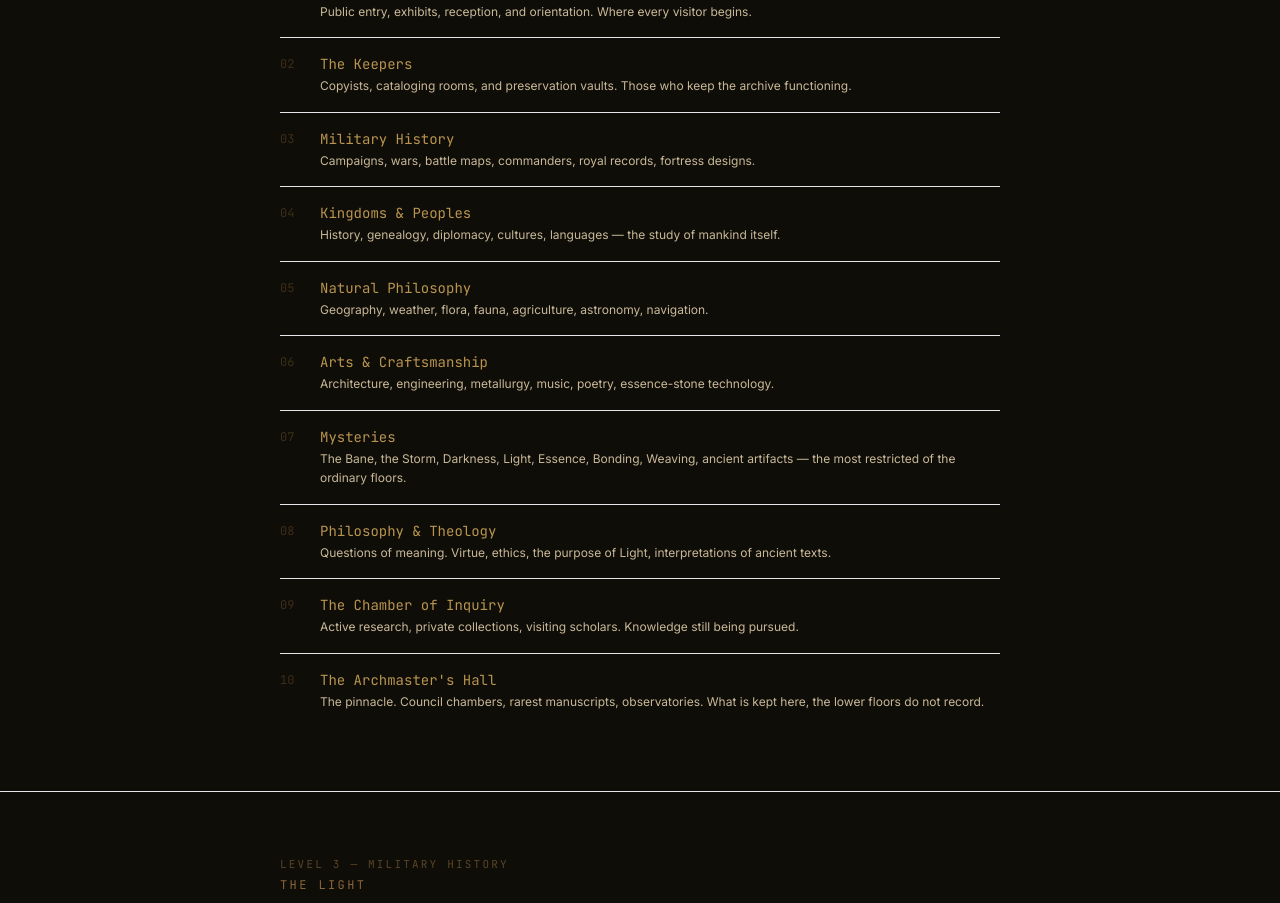
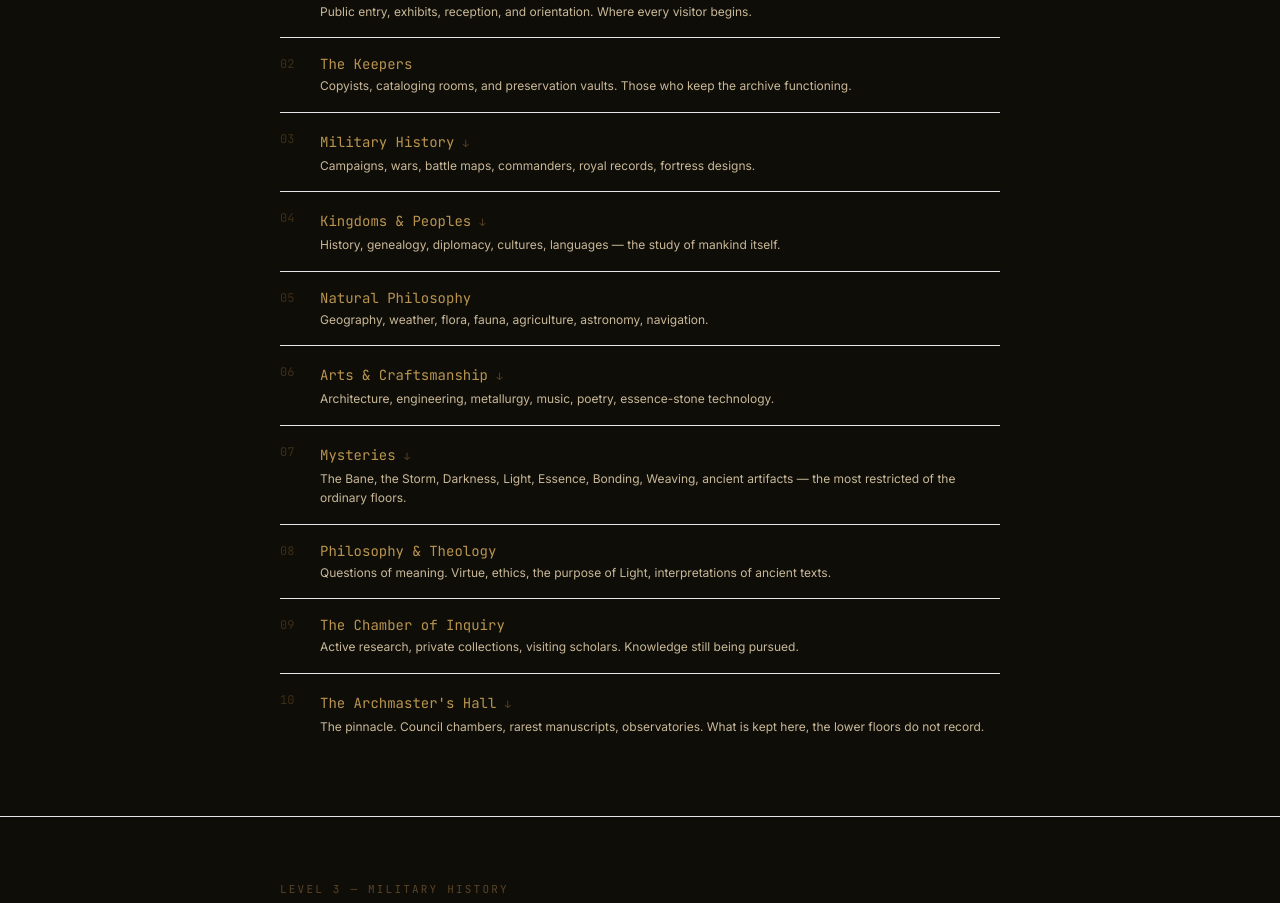
Before and after one commit to naurm/darkland-saga-website, a Next.js app: page /world-of-eadrom in a window 1280 px wide. Shown: the part 780-1683 px from the top of the page. Built offline with nearby package versions, Linux system fonts and the light colour scheme.

Commit message:
Add section IDs and make floor overview rows clickable for content-bearing levels (3, 4, 6, 7, 10). Hover highlight + down-arrow indicator on linked floors.

```diff
--- a/app/world-of-eadrom/page.tsx
+++ b/app/world-of-eadrom/page.tsx
@@ -3,14 +3,14 @@ import Link from "next/link"
 const floors = [
   { level: 1, name: "The Threshold", desc: "Public entry, exhibits, reception, and orientation. Where every visitor begins." },
   { level: 2, name: "The Keepers", desc: "Copyists, cataloging rooms, and preservation vaults. Those who keep the archive functioning." },
-  { level: 3, name: "Military History", desc: "Campaigns, wars, battle maps, commanders, royal records, fortress designs." },
-  { level: 4, name: "Kingdoms & Peoples", desc: "History, genealogy, diplomacy, cultures, languages — the study of mankind itself." },
+  { level: 3, name: "Military History", desc: "Campaigns, wars, battle maps, commanders, royal records, fortress designs.", href: "#the-pillar" },
+  { level: 4, name: "Kingdoms & Peoples", desc: "History, genealogy, diplomacy, cultures, languages — the study of mankind itself.", href: "#four-nations" },
   { level: 5, name: "Natural Philosophy", desc: "Geography, weather, flora, fauna, agriculture, astronomy, navigation." },
-  { level: 6, name: "Arts & Craftsmanship", desc: "Architecture, engineering, metallurgy, music, poetry, essence-stone technology." },
-  { level: 7, name: "Mysteries", desc: "The Bane, the Storm, Darkness, Light, Essence, Bonding, Weaving, ancient artifacts — the most restricted of the ordinary floors." },
+  { level: 6, name: "Arts & Craftsmanship", desc: "Architecture, engineering, metallurgy, music, poetry, essence-stone technology.", href: "#essence-magic" },
+  { level: 7, name: "Mysteries", desc: "The Bane, the Storm, Darkness, Light, Essence, Bonding, Weaving, ancient artifacts — the most restricted of the ordinary floors.", href: "#storm-bane" },
   { level: 8, name: "Philosophy & Theology", desc: "Questions of meaning. Virtue, ethics, the purpose of Light, interpretations of ancient texts." },
   { level: 9, name: "The Chamber of Inquiry", desc: "Active research, private collections, visiting scholars. Knowledge still being pursued." },
-  { level: 10, name: "The Archmaster's Hall", desc: "The pinnacle. Council chambers, rarest manuscripts, observatories. What is kept here, the lower floors do not record." },
+  { level: 10, name: "The Archmaster's Hall", desc: "The pinnacle. Council chambers, rarest manuscripts, observatories. What is kept here, the lower floors do not record.", href: "#archmasters-hall" },
 ]
 
 export default function WorldOfEadromPage() {
@@ -61,7 +61,13 @@ export default function WorldOfEadromPage() {
                   {String(floor.level).padStart(2, "0")}
                 </span>
                 <div>
-                  <p className="font-mono text-sm text-ember-400">{floor.name}</p>
+                  {floor.href ? (
+                    <a href={floor.href} className="font-mono text-sm text-ember-400 hover:text-emberglow-bright transition-colors">
+                      {floor.name} <span className="text-ember-600 text-[10px]">&#8595;</span>
+                    </a>
+                  ) : (
+                    <p className="font-mono text-sm text-ember-400">{floor.name}</p>
+                  )}
                   <p className="text-xs text-parchment-500 mt-0.5 leading-relaxed">{floor.desc}</p>
                 </div>
               </div>
@@ -88,7 +94,7 @@ export default function WorldOfEadromPage() {
       </section>
 
       {/* Level 4 — Kingdoms & Peoples: The Four Nations */}
-      <section className="border-t border-ember-dim/40">
+      <section id="four-nations" className="border-t border-ember-dim/40">
         <div className="mx-auto max-w-4xl px-6 py-16">
           <p className="font-mono text-[11px] uppercase tracking-[0.2em] text-ember-600 mb-1">Level 4 &mdash; Kingdoms &amp; Peoples</p>
           <p className="font-mono text-xs uppercase tracking-[0.2em] text-ember-500 mb-3">Arsatir</p>
@@ -123,7 +129,7 @@ export default function WorldOfEadromPage() {
       </section>
 
       {/* Level 4 (continued) — Kingdoms & Peoples: Notable Figures */}
-      <section className="border-t border-ember-dim/40 bg-parchment-900/20">
+      <section id="notable-figures" className="border-t border-ember-dim/40 bg-parchment-900/20">
         <div className="mx-auto max-w-4xl px-6 py-16">
           <p className="font-mono text-[11px] uppercase tracking-[0.2em] text-ember-600 mb-1">Level 4 &mdash; Kingdoms &amp; Peoples</p>
           <p className="font-mono text-xs uppercase tracking-[0.2em] text-ember-500 mb-3">Notable Figures</p>
@@ -159,7 +165,7 @@ export default function WorldOfEadromPage() {
       </section>
 
       {/* Level 6 — Arts & Craftsmanship: Essence Magic */}
-      <section className="border-t border-ember-dim/40">
+      <section id="essence-magic" className="border-t border-ember-dim/40">
         <div className="mx-auto max-w-3xl px-6 py-16">
           <p className="font-mono text-[11px] uppercase tracking-[0.2em] text-ember-600 mb-1">Level 6 &mdash; Arts &amp; Craftsmanship</p>
           <p className="font-mono text-xs uppercase tracking-[0.2em] text-ember-500 mb-3">The Weave</p>
@@ -191,7 +197,7 @@ export default function WorldOfEadromPage() {
       </section>
 
       {/* Level 7 — Mysteries: The Storm & The Bane */}
-      <section className="border-t border-ember-dim/40">
+      <section id="storm-bane" className="border-t border-ember-dim/40">
         <div className="mx-auto max-w-3xl px-6 py-16">
           <p className="font-mono text-[11px] uppercase tracking-[0.2em] text-ember-600 mb-1">Level 7 &mdash; Mysteries</p>
           <p className="font-mono text-xs uppercase tracking-[0.2em] text-ember-500 mb-3">The Darkness</p>
@@ -207,7 +213,7 @@ export default function WorldOfEadromPage() {
       </section>
 
       {/* Coda — The edge of knowledge */}
-      <section className="border-t border-ember-dim/40">
+      <section id="archmasters-hall" className="border-t border-ember-dim/40">
         <div className="mx-auto max-w-3xl px-6 py-16 text-center">
           <div className="mx-auto h-px w-12 bg-ember-600/30 mb-8" />
           <p className="font-mono text-[11px] uppercase tracking-[0.2em] text-ember-600 mb-4">Level 10 &mdash; The Archmaster&rsquo;s Hall</p>
```
